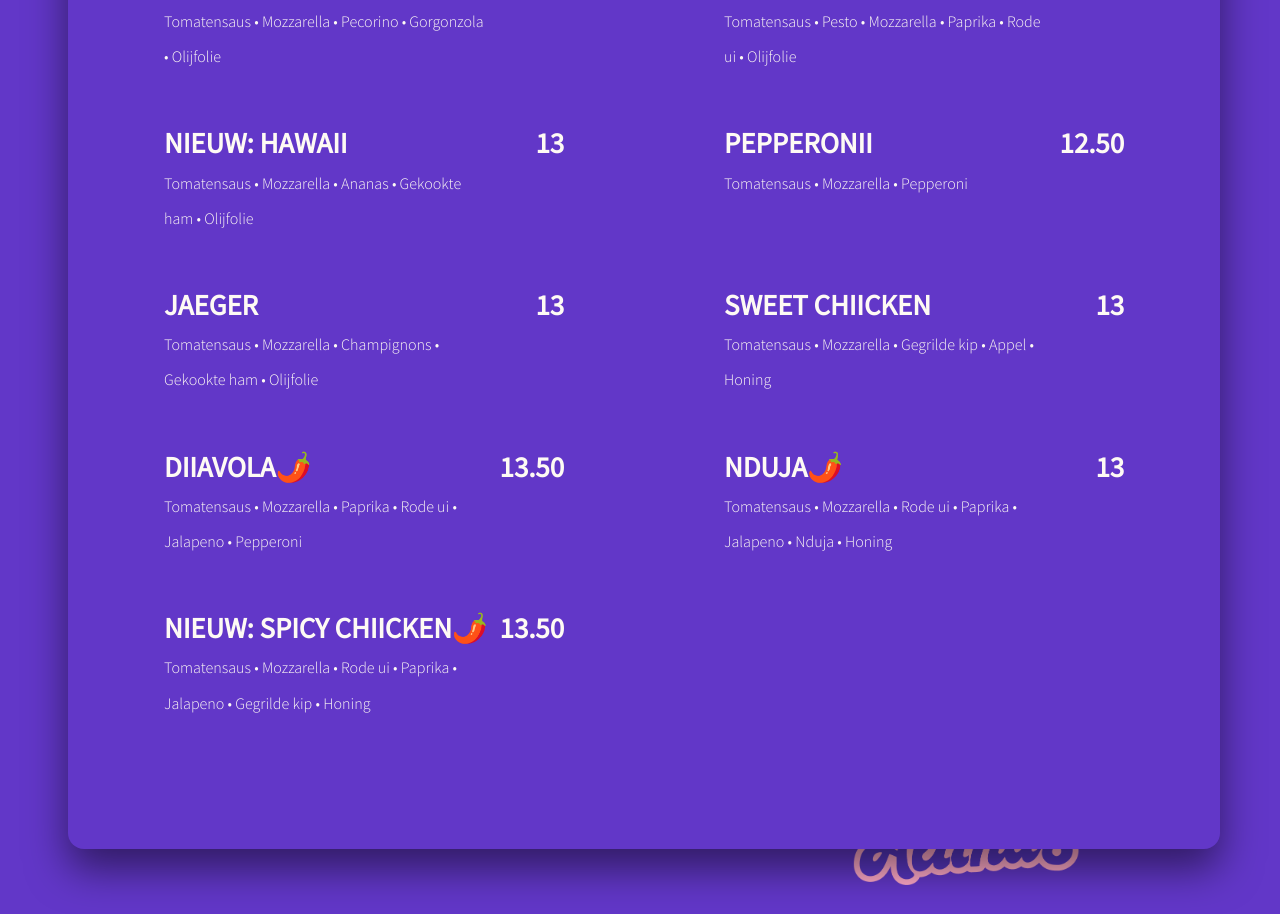
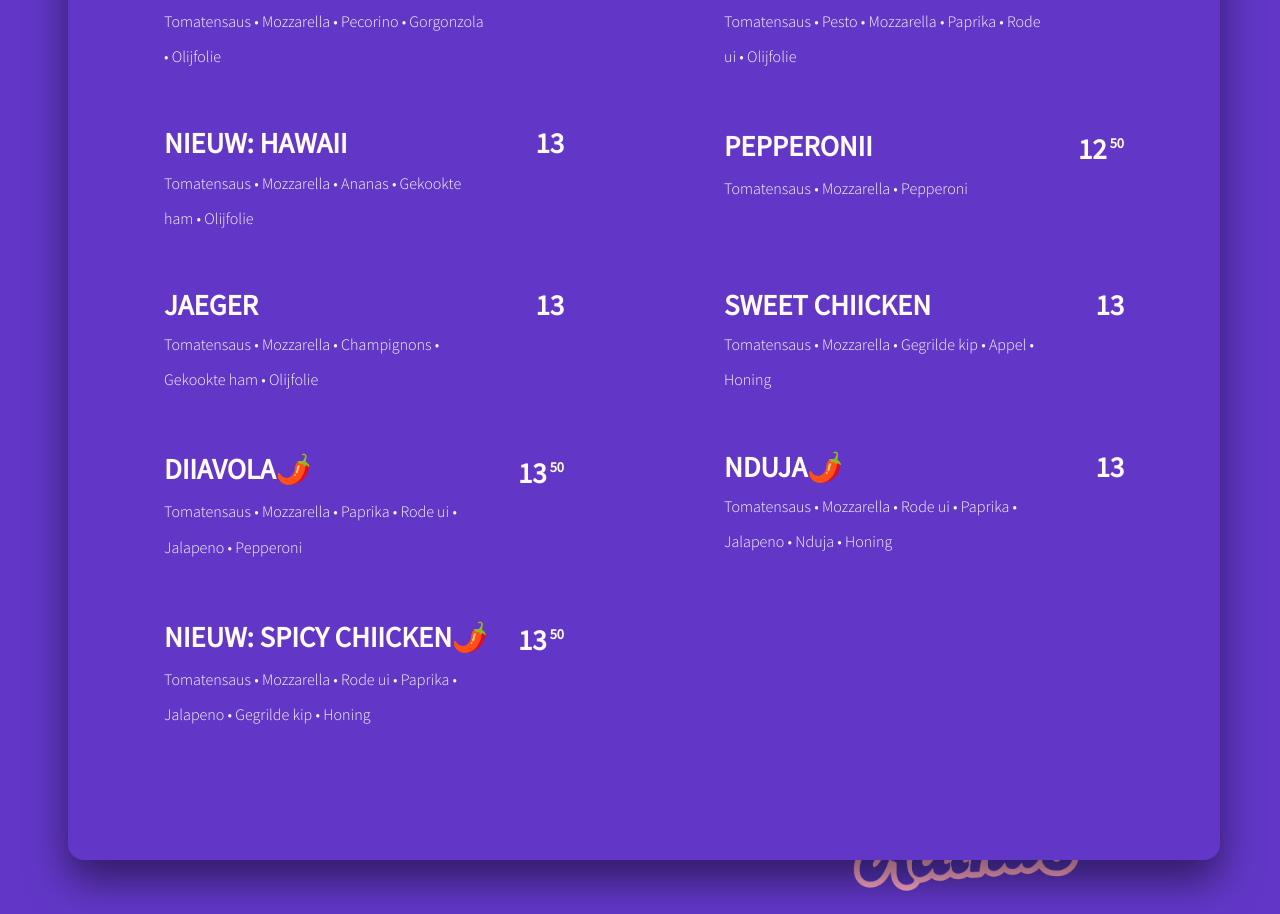
Before and after one commit to soeelamus/aliinas-pizza, a React (Vite) app: page / in a window 1280 px wide. Shown: the part 2803-3717 px from the top of the page. Built offline with nearby package versions, Linux system fonts and the light colour scheme; no server answers.

Commit message:
V1.404: Added small decimal box for not rounded prices

```diff
--- a/src/assets/css/main.css
+++ b/src/assets/css/main.css
@@ -1569,6 +1569,11 @@ textarea.error {
   gap: 1rem;
   align-items: center;
 }
+.decimals {
+  font-size: 50%;
+  margin-left: 0.2rem;
+  vertical-align: super;
+}
 .btn-small {
   width: 3rem;
 }
--- a/src/components/Menu.jsx
+++ b/src/components/Menu.jsx
@@ -74,7 +74,16 @@ const Menu = ({ pizzas, stockSheet = [], isOpen, isKitchen }) => {
 
                   <div className="price-box">
                     <h3 className={`pizza-price ${dashed}`}>
-                      {item.price % 1 === 0 ? `${item.price}` : `${item.price.toFixed(2)}`}
+                      {item.price % 1 === 0 ? (
+                        item.price
+                      ) : (
+                        <>
+                          {Math.floor(item.price)}
+                          <span className="decimals">
+                            {item.price.toFixed(2).split(".")[1]}
+                          </span>
+                        </>
+                      )}
                     </h3>
 
                     {isOpen && hasStock && (
```
